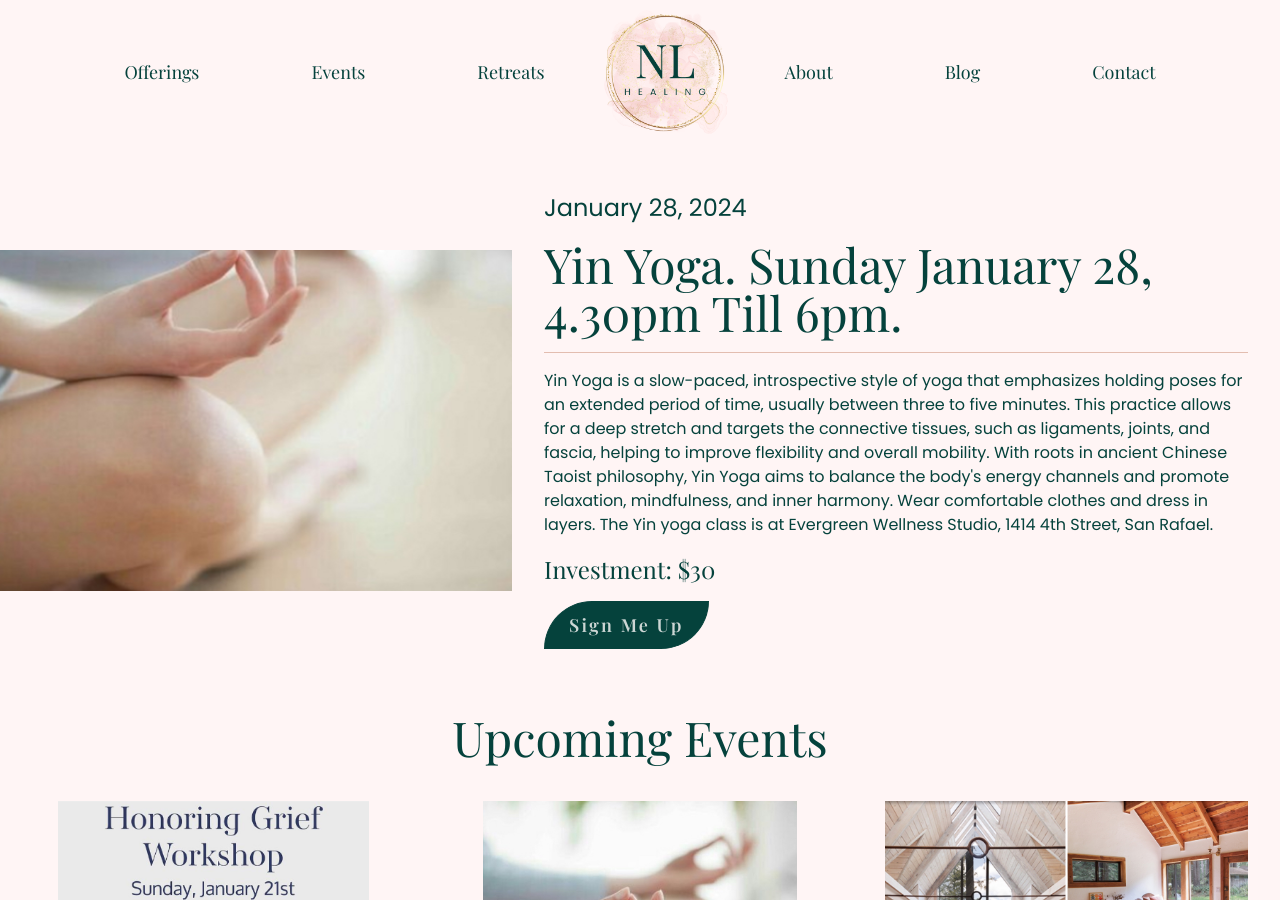
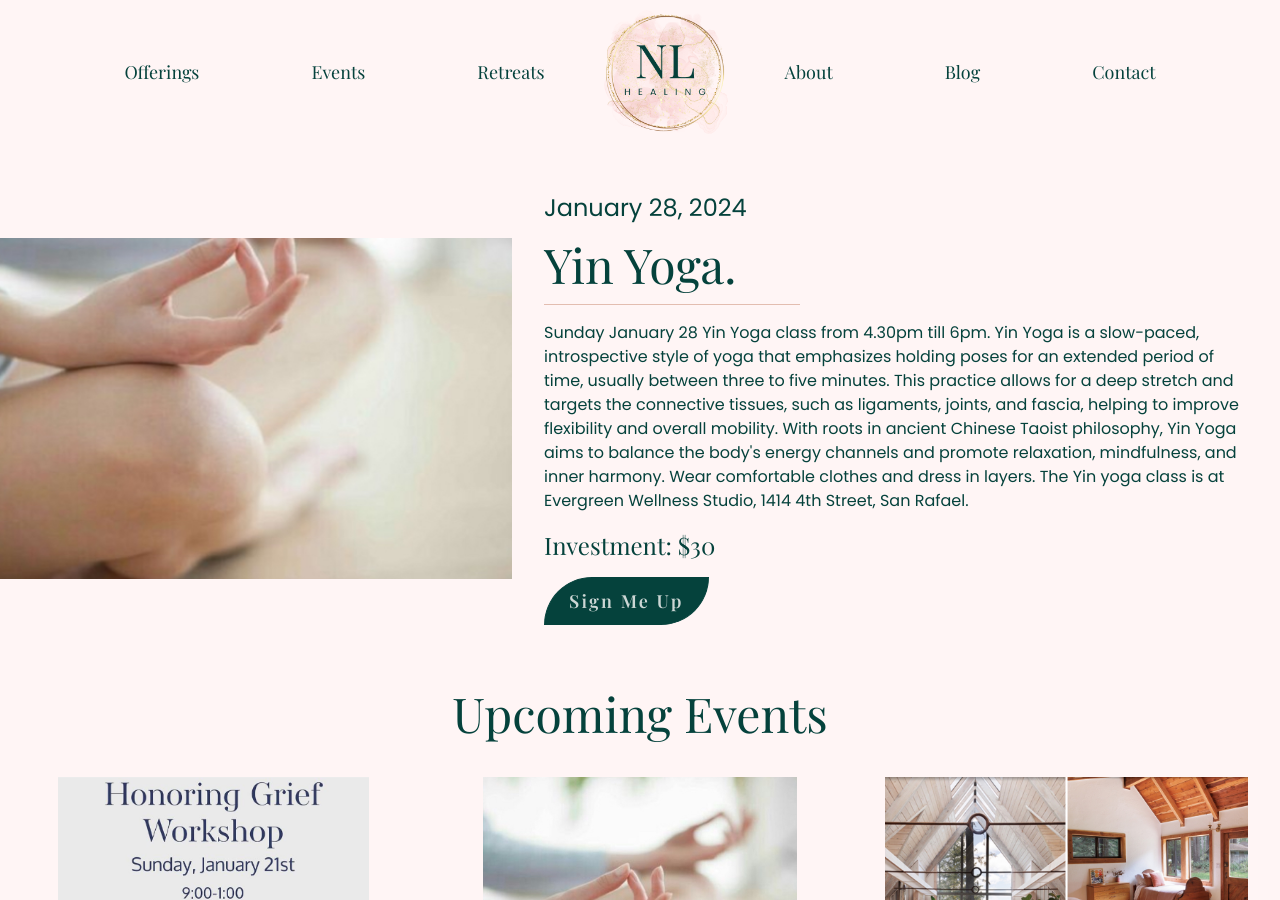
Before and after one commit to ViaSana/nl-healing, a Jekyll site: the page built from _events/event1.md, in a window 1280 px wide and 900 px high. Built offline with Jekyll 4.4.1, drawn with Linux system fonts in a browser that asks for light colours; some web fonts are replaced; a style sheet for code colours, icons or effects is not loaded; some of the changed lines change nothing that is shown; some of the changed text lies outside the part shown.

Commit message:
Updated 1 file via CloudCannon.

```diff
--- a/_events/event1.md
+++ b/_events/event1.md
@@ -1,7 +1,7 @@
 ---
 layout: event_layout
 slug: Yin Yoga
-title: Yin Yoga.  Sunday January 28, 4.30pm till 6pm.
+title: 'Yin Yoga.  '
 image: /assets/uploads/7a073458-8bd5-49a5-a50d-d655eab95e1d.jpeg
 date: 2024-01-27 16:30:00 -0800
 location: |
@@ -10,7 +10,7 @@
   Located between Cafe del Soul and Burns Florist, take stairs up to the
   Evergreen Studio, street parking is available.
 cost: $30
-summary: ' Yin Yoga is a slow-paced, introspective style of yoga that emphasizes holding poses for an extended period of time, usually between three to five minutes. This practice allows for a deep stretch and targets the connective tissues, such as ligaments, joints, and fascia, helping to improve flexibility and overall mobility. With roots in ancient Chinese Taoist philosophy, Yin Yoga aims to balance the body''s energy channels and promote relaxation, mindfulness, and inner harmony. Wear comfortable clothes and dress in layers.  The Yin yoga class is at Evergreen Wellness Studio, 1414 4th Street, San Rafael.'
+summary: ' Sunday January 28 Yin Yoga class from 4.30pm till 6pm. Yin Yoga is a slow-paced, introspective style of yoga that emphasizes holding poses for an extended period of time, usually between three to five minutes. This practice allows for a deep stretch and targets the connective tissues, such as ligaments, joints, and fascia, helping to improve flexibility and overall mobility. With roots in ancient Chinese Taoist philosophy, Yin Yoga aims to balance the body''s energy channels and promote relaxation, mindfulness, and inner harmony. Wear comfortable clothes and dress in layers.  The Yin yoga class is at Evergreen Wellness Studio, 1414 4th Street, San Rafael.'
 details: >-
   Wear comfortable clothes and dress in layers, all yoga props are available at
   the studio.
```
